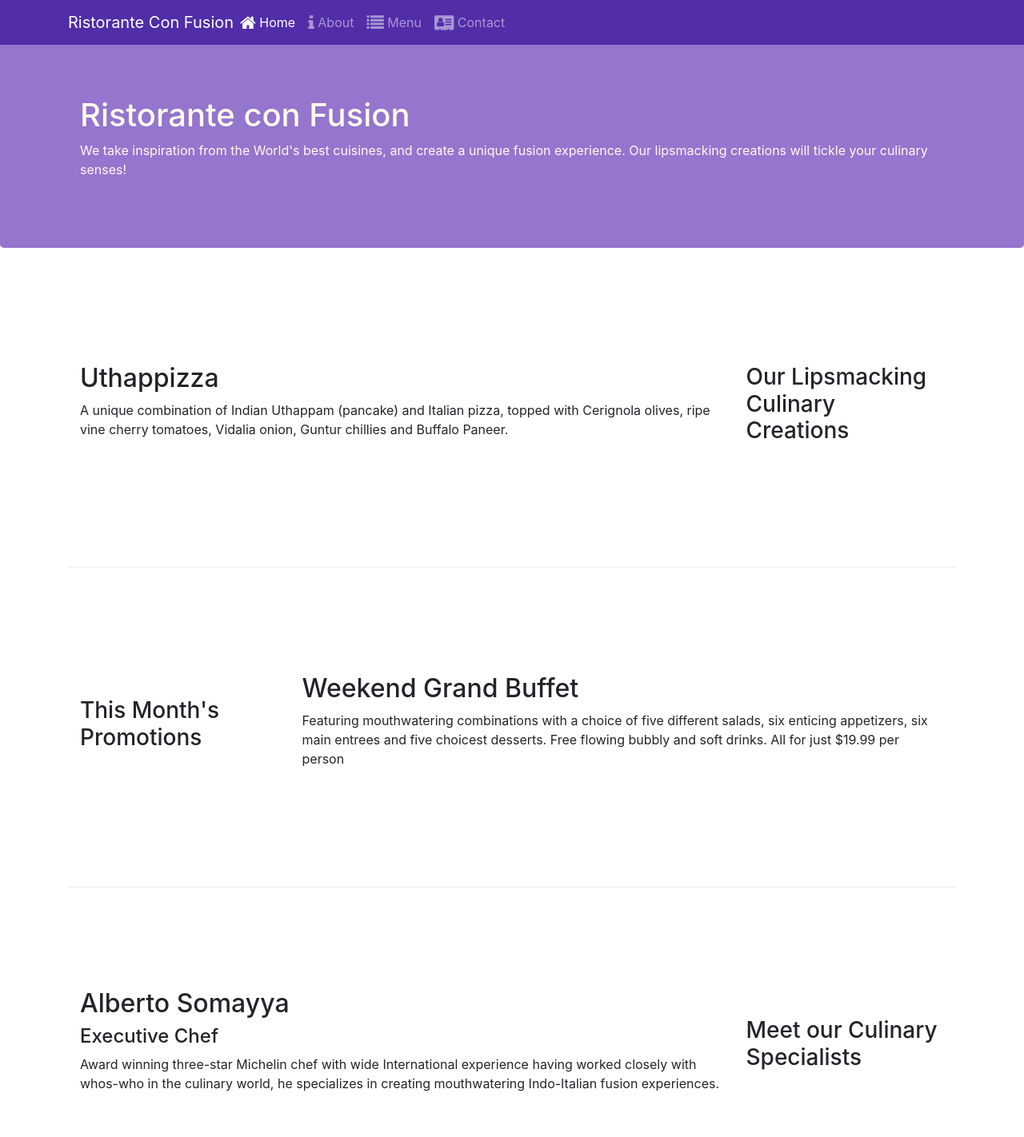
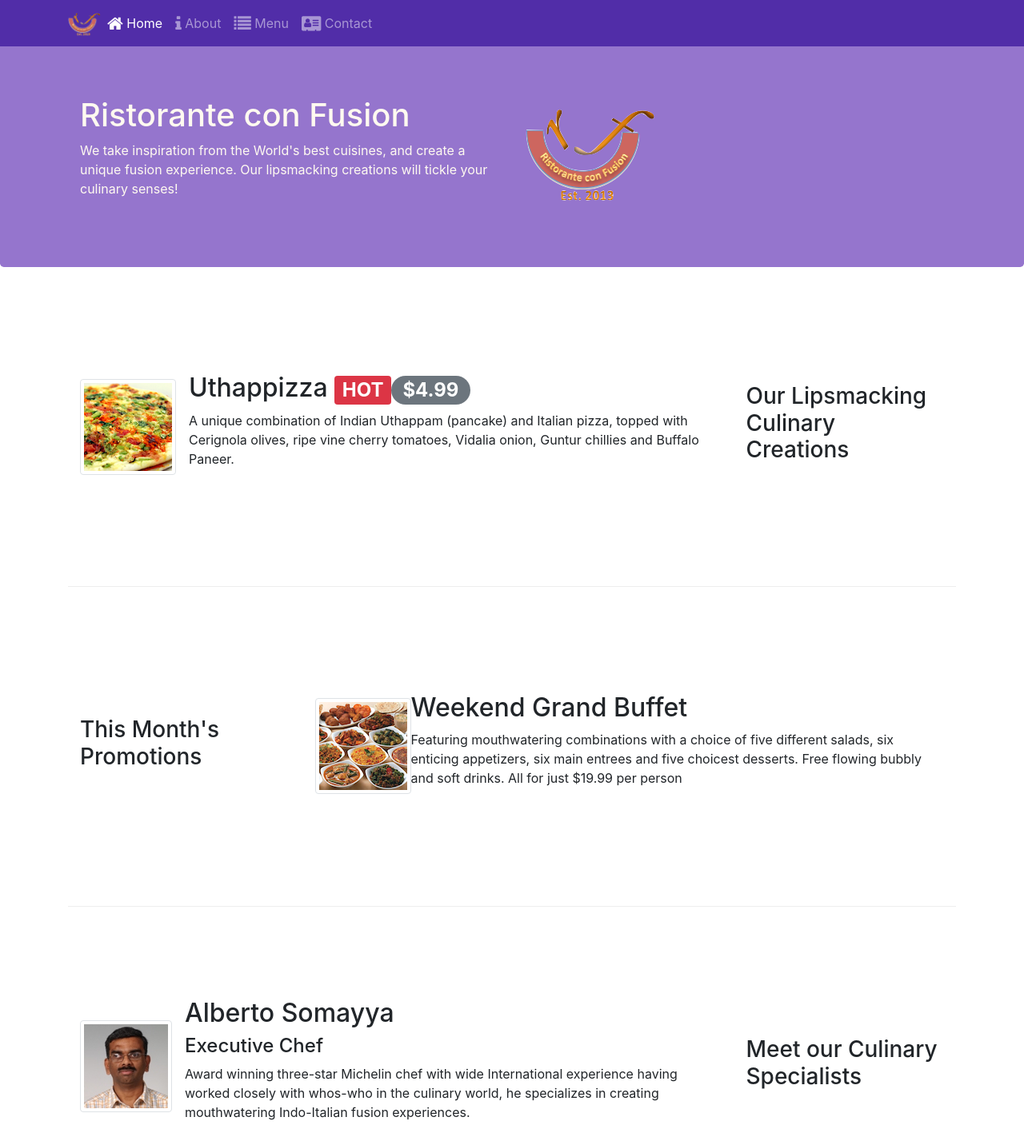
Before and after one commit to NotTheRealNarik/Full-Stack-Web-Development-with-React, a website: page index.html in a window 1280 px wide. Shown: the top 1422 px of the page at 80% size. Drawn offline with nearby package versions, Linux system fonts and the light colour scheme.

Commit message:
alerts and media added

```diff
--- a/index.html
+++ b/index.html
@@ -21,7 +21,7 @@
             <button class="navbar-toggler" type="button" data-toggle="collapse" data-target="#Navbar"> <!--toggler for xs and s screens-->
                 <span class="navbar-toggler-icon"></span>
             </button>
-            <a class="navbar-brand mr-auto" href="#"> <!-- navbar-brand lets us highlight the contents (can be used to place logos)-->Ristorante Con Fusion</a>
+            <a class="navbar-brand mr-auto" href="#"> <!-- navbar-brand lets us highlight the contents (can be used to place logos)--><img src="img/logo.png" height="30" width="41"></a>
                 <!--unordered list-->
             <div class="collapse navbar-collapse" id="Navbar">
                 <ul class="navbar-nav mr-auto"> <!-- navbar-nav is used to setup more links to navigation bar--> <!--mr-auto pushes the content to the very left-->
@@ -44,11 +44,10 @@
                     <h1>Ristorante con Fusion</h1>
                     <p>We take inspiration from the World's best cuisines, and create a unique fusion experience. Our lipsmacking creations will tickle your culinary senses!</p>
                 </div>
-                <!--<div class="col-12 col-sm">
 
-                        occupies left over colume space i.e 12-6 = 6
-
-                </div> -->
+                <div class="col-12 col-sm align-self-center" >
+                    <img src="img/logo.png" class="img-fluid">
+                </div>
             </div>
         </div>
     </header>
@@ -60,8 +59,13 @@
                 <h3>Our Lipsmacking Culinary Creations</h3>
             </div>
             <div class="col col-sm order-sm-first col-md"> <!-- this row occupies remaining columns-->
-                <h2>Uthappizza</h2>
+                <div class="media">
+                    <img class="d-flex mr-3 img-thumbnail align-self-center" src="img/uthappizza.png" alt="Uthappizza">
+                    <div class="media-body">
+                        <h2 class="mt-0">Uthappizza <span class="badge badge-danger">HOT</span><span class="badge badge-pill badge-secondary">$4.99</span></h2>
                         <p class="d-none d-sm-block">A unique combination of Indian Uthappam (pancake) and Italian pizza, topped with Cerignola olives, ripe vine cherry tomatoes, Vidalia onion, Guntur chillies and Buffalo Paneer.</p>
+                    </div>
+                </div>
                 </div>
         </div>
 
@@ -70,9 +74,14 @@
             <div class="col-12 col-sm-4 col-md-3">
                 <h3>This Month's Promotions</h3>
             </div>
-            <div  class="col col-sm col-md ">
-                <h2>Weekend Grand Buffet</h2>
+            <div class="col col-sm col-md ">
+                <div  class="media" >
+                    <img class="d-flex ml-3 img-thumbnail align-self-center" src="img/buffet.png" alt="buffet">
+                    <div class="media-body">
+                        <h2 class="mt-0">Weekend Grand Buffet</h2>
                         <p class="d-none d-sm-block">Featuring mouthwatering combinations with a choice of five different salads, six enticing appetizers, six main entrees and five choicest desserts. Free flowing bubbly and soft drinks. All for just $19.99 per person </p>
+                    </div>
+                </div>
             </div>
         </div>
 
@@ -81,9 +90,15 @@
                 <h3>Meet our Culinary Specialists</h3>
             </div>
             <div  class="col col-sm order-sm-first col-md">
+                <div class="media">
+                    <img class="d-flex mr-3 img-thumbnail align-self-center" src="img/alberto.png" alt="alberto">
+                    <div class="media-body">
                         <h2>Alberto Somayya</h2>
                         <h4>Executive Chef</h4>
                         <p class="d-none d-sm-block">Award winning three-star Michelin chef with wide International experience having worked closely with whos-who in the culinary world, he specializes in creating mouthwatering Indo-Italian fusion experiences. </p>
+
+                    </div>
+                </div>
             </div>
         </div>
     </div>
```
Also changed, not shown: aboutus.html (+4 -5 lines), contactus.html (+5 -3 lines), img/alberto.png (added), img/buffet.png (added), img/logo.png (added), img/uthappizza.png (added), 1 other file. Lines whose indentation alone changed are shown as unchanged.
